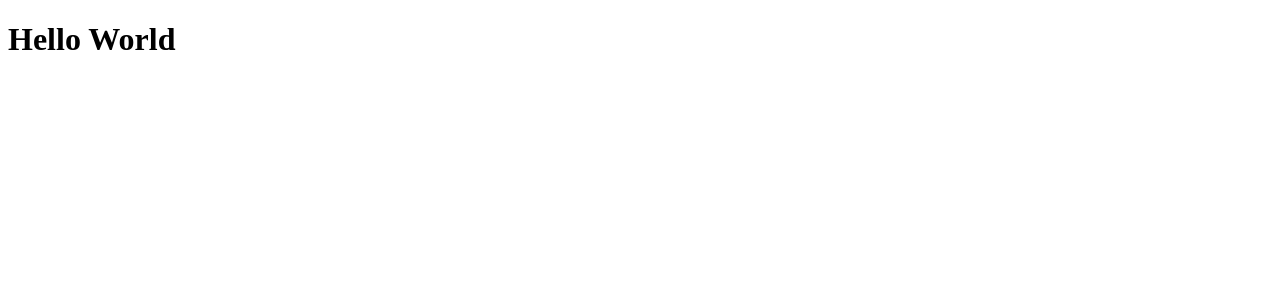
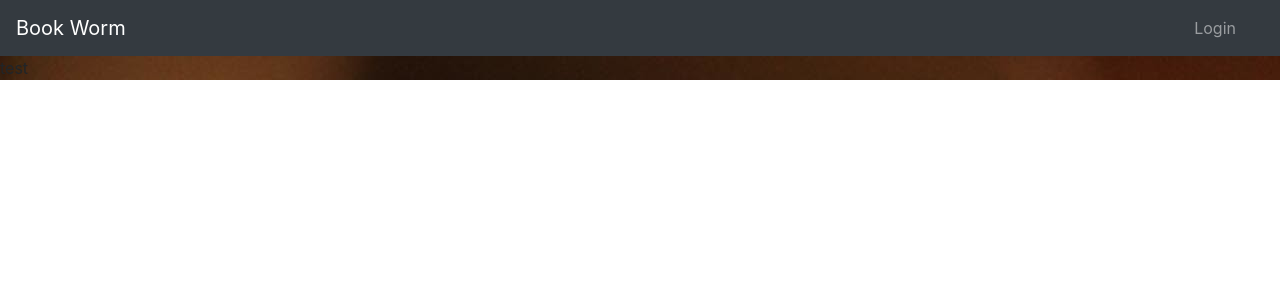
Before and after one commit to mspassov/Book-Review-Platform, a Flask app: page / in a window 1280 px wide. Shown: the top 300 px of the page. Run offline with Flask 2, Linux system fonts and the light colour scheme; some libraries are stand-ins or nearby versions.

Commit message:
css updates

```diff
--- a/static/styles_index.css
+++ b/static/styles_index.css
@@ -1,3 +1,8 @@
-h2{
-	color: green;
+.ml-auto{
+	margin-right: 20px;
 }
+
+.book{
+	background-image: url("./img/books.jpg");
+
+}
--- a/templates/index.html
+++ b/templates/index.html
@@ -1,11 +1,14 @@
 {% extends "layout.html" %}
 
 {% block stylesBlock %}
-	<link rel="stylesheet" type="text/css" href="{{url_for('static', filename='styles_index.css')}}">
+	<link rel="stylesheet" type="text/css" href="{{ url_for('static', filename='styles_index.css') }}">
 {% endblock %}
 
 {% block body %}
-	<h1>Hello World</h1>
+
+	<div class="book">
+		test
+	</div>
 
 
 {% endblock %}
--- a/templates/layout.html
+++ b/templates/layout.html
@@ -4,12 +4,26 @@
 		<title>{{ title }}</title>
 		<meta charset="utf-8">
     	<meta name="viewport" content="width=device-width, initial-scale=1, shrink-to-fit=no">
-    	<!--<link rel="stylesheet" href="https://stackpath.bootstrapcdn.com/bootstrap/4.3.1/css/bootstrap.min.css" integrity="sha384-ggOyR0iXCbMQv3Xipma34MD+dH/1fQ784/j6cY/iJTQUOhcWr7x9JvoRxT2MZw1T" crossorigin="anonymous">
-		-->
+    	<link rel="stylesheet" href="https://stackpath.bootstrapcdn.com/bootstrap/4.3.1/css/bootstrap.min.css" integrity="sha384-ggOyR0iXCbMQv3Xipma34MD+dH/1fQ784/j6cY/iJTQUOhcWr7x9JvoRxT2MZw1T" crossorigin="anonymous">
+
 		{% block stylesBlock %}
 		{% endblock %}
 	</head>
 	<body>
+		<nav class="navbar navbar-expand-lg navbar-dark bg-dark">
+		  <a class="navbar-brand" href="#">Book Worm</a>
+		  <button class="navbar-toggler" type="button" data-toggle="collapse" data-target="#navbarNavDropdown" aria-controls="navbarNavDropdown" aria-expanded="false" aria-label="Toggle navigation">
+		    <span class="navbar-toggler-icon"></span>
+		  </button>
+		  <div class="collapse navbar-collapse" id="navbarNavDropdown">
+		    <ul class="navbar-nav ml-auto">
+		      <li class="nav-item">
+		        <a class="nav-link" href="#">Login</a>
+		      </li>
+		    </ul>
+		  </div>
+		</nav>
+
 		{% block body %}
 		{% endblock %}
 
```
Also changed, not shown: static/img/books.jpg (added).
